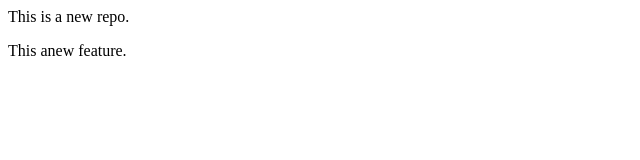
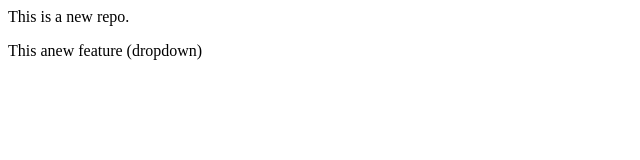
Before and after one commit to Dev-AyushRaj/localrepo, a plain HTML site: page index.html in a window 1280 px wide. Shown: the full height of the page, 0-640 px from the left. Drawn offline with Linux system fonts and the light colour scheme.

Commit message:
Add dropdown

```diff
--- a/index.html
+++ b/index.html
@@ -1,2 +1,2 @@
 <p>This is a new repo.</p>
-<p>This anew feature.</p>
+<p>This anew feature (dropdown)</p>
```
